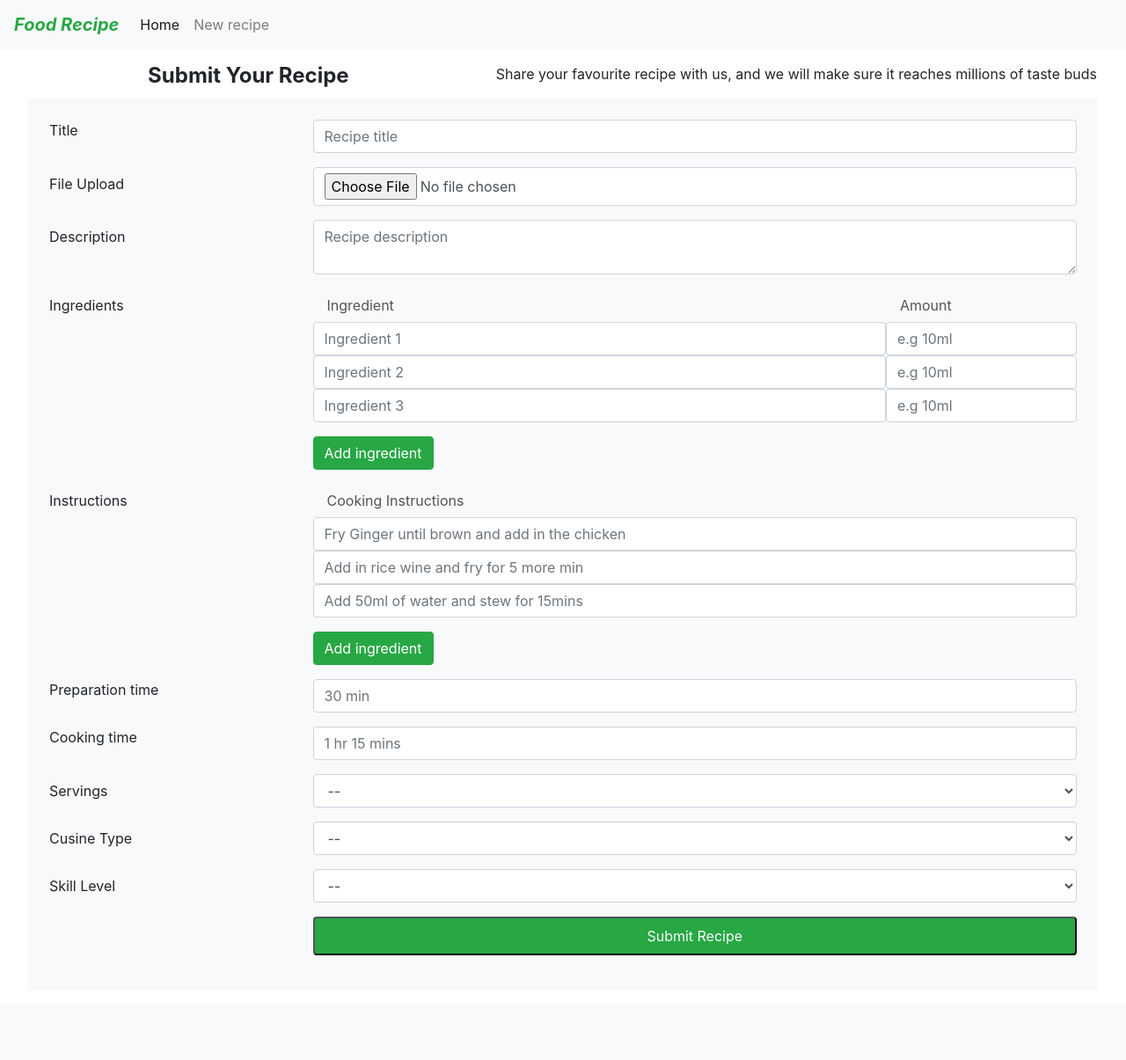
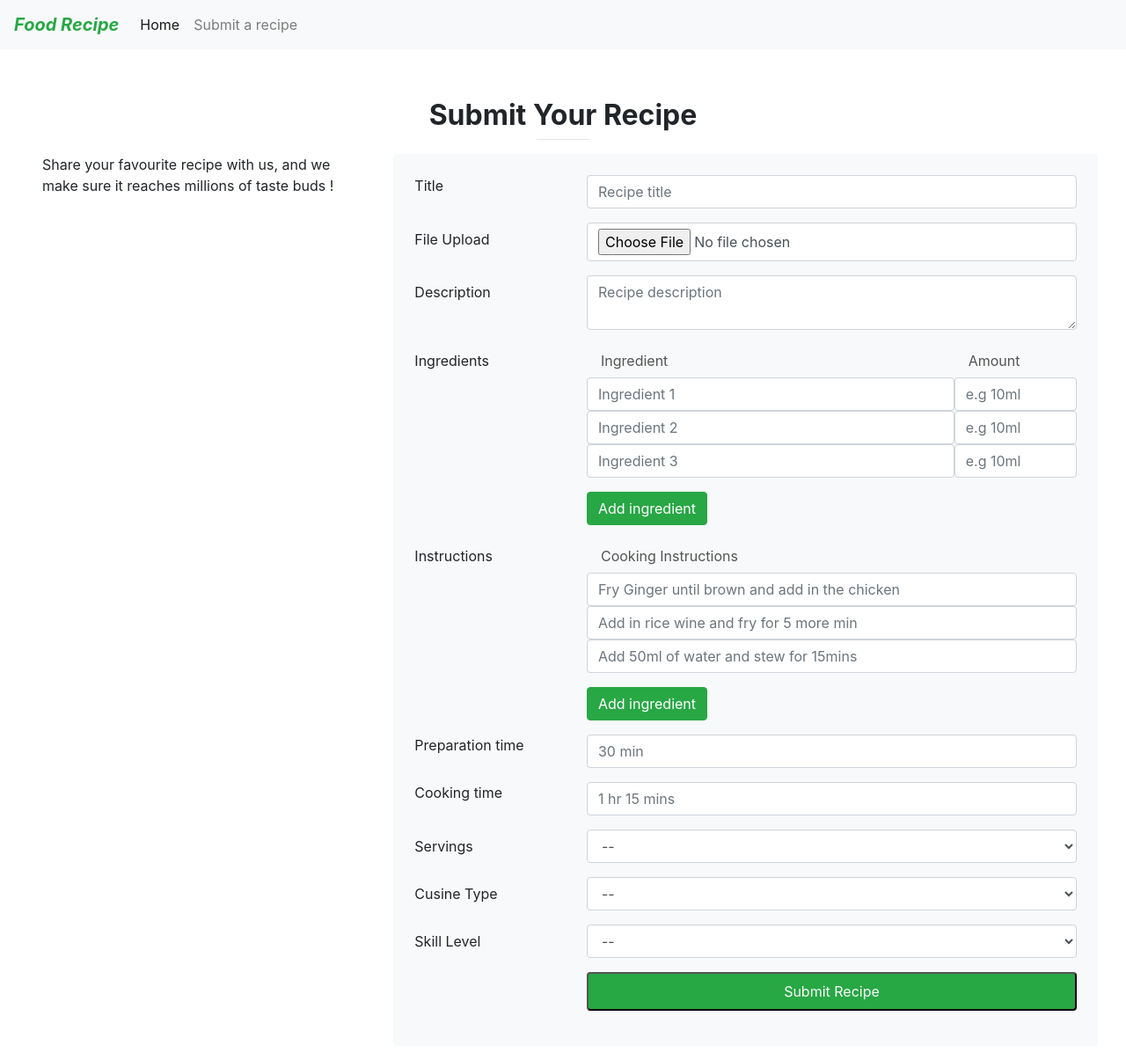
Before and after one commit to projectchen88/thirdproject, a Flask app: page /new_recipe in a window 1280 px wide. Shown: the whole page at 88% size. Before the commit the page ends 1086 px from the top, so only its background shows below. Run offline with Flask 2, Linux system fonts and the light colour scheme; some libraries are stand-ins or nearby versions.

Commit message:
added route and function to upload the recipe

```diff
--- a/app.py
+++ b/app.py
@@ -1,5 +1,5 @@
+from flask import Flask, render_template, request, redirect, url_for
 import os, pymongo
-from flask import Flask, render_template, request, redirect, url_for, flash
 
 app = Flask(__name__)
 
@@ -14,19 +14,51 @@ conn = pymongo.MongoClient(MONGO_URI)
 data_food_recipe = conn[DATABASE_NAME][COLLECTION_FOOD_RECIPE]
 
 
-@app.route('/') # map the root route to the index function
+@app.route('/')
 def index():
     result = data_food_recipe.find({})
     return render_template ('index.html'
-    ,data = result
+    , data = result
     )
 
 @app.route('/new_recipe')
 def new_recipe ():
     return render_template('new_recipe.html')
 
+@app.route('/new_recipe', methods=['POST'])
+def upload_recipe ():
+    ''' Upload the recipe submitted by the user '''
+    # Recipe name
+    # dish_name = request.form.get('dish_name')
+    # # Recipe image
+    # dish_image = request.files.get('dish_image')
+    # # Recipe description
+    # dish_description = request.form.get('dish_description')
+    # # Ingredients
+    # dish_ingredient1 = request.form.get('dish_ingredient1')
+    # dish_ingredient2 = request.form.get('dish_ingredient2')
+    # dish_ingredient3 = request.form.get('dish_ingredient3')
+    # dish_ingredient4 = request.form.get('dish_ingredient4')
+    # dish_ingredient5 = request.form.get('dish_ingredient5')
+    # dish_ingredient6 = request.form.get('dish_ingredient6')
+    # dish_ingredient7 = request.form.get('dish_ingredient7')
+    # dish_ingredient8 = request.form.get('dish_ingredient8')
+    # dish_ingredient9 = request.form.get('dish_ingredient9')
+    # dish_ingredient10 = request.form.get('dish_ingredient10')
+    # # Instructions
+    # dish_instruction1 = request.form.get('dish_instruction1')
+    # dish_instruction2 = request.form.get('dish_instruction2')
+    # dish_instruction3 = request.form.get('dish_instruction3')
+    # dish_instruction4 = request.form.get('dish_instruction4')
+    # dish_instruction5 = request.form.get('dish_instruction5')
+    # dish_instruction6 = request.form.get('dish_instruction6')
+    # dish_instruction7 = request.form.get('dish_instruction7')
+    # dish_instruction8 = request.form.get('dish_instruction8')
+    # dish_instruction9 = request.form.get('dish_instruction9')
+    # dish_instruction10 = request.form.get('dish_instruction10')
 
-# "magic code" -- boilerplate
+    return redirect ( url_for('index') )
+
 if __name__ == '__main__':
     app.secret_key = 'super secret key'
     app.config['SESSION_TYPE'] = 'filesystem'
--- a/static/css/style.css
+++ b/static/css/style.css
@@ -4,6 +4,10 @@ body {
 .full-vh {
     height : 100vh;
 }
+.vh-40{
+    height: 40vh;
+}
+
 #recipe {
     padding-top: 8%;
 }
--- a/templates/base.html
+++ b/templates/base.html
@@ -16,7 +16,7 @@
 
 <body>
   <nav class="navbar navbar-expand-lg navbar-light bg-light fixed-top">
-    <a class="navbar-brand" href="#"><strong><i><span class='text-success'>Food Recipe</span></i></strong></a>
+    <a class="navbar-brand" href="{{ url_for('index') }}"><strong><i><span class='text-success'>Food Recipe</span></i></strong></a>
     <button class="navbar-toggler" type="button" data-toggle="collapse" data-target="#navbarSupportedContent" aria-controls="navbarSupportedContent" aria-expanded="false" aria-label="Toggle navigation">
     <span class="navbar-toggler-icon"></span>
   </button>
@@ -24,10 +24,10 @@
     <div class="collapse navbar-collapse" id="navbarSupportedContent">
       <ul class="navbar-nav mr-auto">
         <li class="nav-item active">
-          <a class="nav-link" href="#">Home <span class="sr-only">(current)</span></a>
+          <a class="nav-link" href="{{ url_for('index') }}">Home <span class="sr-only">(current)</span></a>
         </li>
         <li class="nav-item">
-          <a class="nav-link" href="#">New recipe</a>
+          <a class="nav-link" href="{{ url_for('new_recipe') }}">Submit a recipe</a>
         </li>
       </ul>
     </div>
--- a/templates/new_recipe.html
+++ b/templates/new_recipe.html
@@ -1,11 +1,17 @@
 {% extends 'base.html' %} {% block page_title %}New Recipe is the best thing human creation !{% endblock %} {% block content %}
 <section class='mt-5 mx-3 p-3'>
-    <div class='row pt-2'>
-        <h4 class='mx-auto'><strong>Submit Your Recipe</strong></h4>
-        <p class='mx-3 text-justify'>Share your favourite recipe with us, and we will make sure it reaches millions of taste buds</p>
+    <div class='row pt-md-5 pt-2'>
+        <h2 class='mx-auto'><strong>Submit Your Recipe</strong></h2>
     </div>
+    <hr class='mt-0' style='width:5%; border:dark 3px'/>
+    <div class="row">
+        <div class="col-md-4 col-12">
+            <p class='mx-3'>Share your favourite recipe with us, and we make sure it reaches millions of taste buds !</p>
+        </div>
+        <div class="col-md-8 col-12">
             <div class='bg-light p-4 w-100 rounded'>
-        <form method='POST' action='/upload' exctype='multipart/form-data'>
+                <form method='POST' enctype='multipart/form-data'>
+
                     <!--Recipe name entry-->
                     <div class="form-group row">
                         <label for="dish_name" class="col-sm-3 ">Title</label>
@@ -13,6 +19,7 @@
                             <input type="text" class="form-control" id="dish_name" name="dish_name" placeholder="Recipe title">
                         </div>
                     </div>
+
                     <!--Image upload-->
                     <div class="form-group row">
                         <label for='dish_image' class="col-sm-3 col-form-label">File Upload</label>
@@ -61,7 +68,7 @@
                             <input type='text' class="w-75 form-control d-none" id="dish_ingredient10" name='dish_ingredient10' placeholder='Ingredient 10' />
                             <input type='text' class="w-25 form-control d-none" id="dish_portion10" name='dish_portion4' placeholder='e.g 10ml' />
 
-                    <button class='mt-3 btn btn-success'>Add ingredient</button>
+                            <div class='mt-3 btn btn-success'>Add ingredient</div>
                         </div>
                     </div>
 
@@ -83,7 +90,7 @@
                             <input type='text' class="form-control d-none" id="dish_instruction9" name='dish_instruction9' placeholder='Next Step' />
                             <input type='text' class="form-control d-none" id="dish_instruction10" name='dish_instruction10' placeholder='Next Step' />
 
-                    <button class='mt-3 btn btn-success'>Add ingredient</button>
+                            <div class='mt-3 btn btn-success'>Add ingredient</div>
                         </div>
                     </div>
                     <!--Preparation time estimate-->
@@ -115,7 +122,6 @@
                             </select>
                         </div>
                     </div>
-
                     <!--Cusine style select-->
                     <div class="form-group row">
                         <label for='dish_type' class="col-sm-3 col-form-label">Cusine Type</label>
@@ -147,7 +153,6 @@
                             </select>
                         </div>
                     </div>
-
                     <!--Submit button-->
                     <div class="form-group row">
                         <div class="col-sm-3"></div>
@@ -156,5 +161,11 @@
                         </div>
                 </form>
                 </div>
+        </form>
+            </div>
+        </div>
+    </div>
+
+
 </section>
 {% endblock %}
```
Also changed, not shown: templates/index.html (+6 -3 lines). Lines whose indentation alone changed are shown as unchanged.
